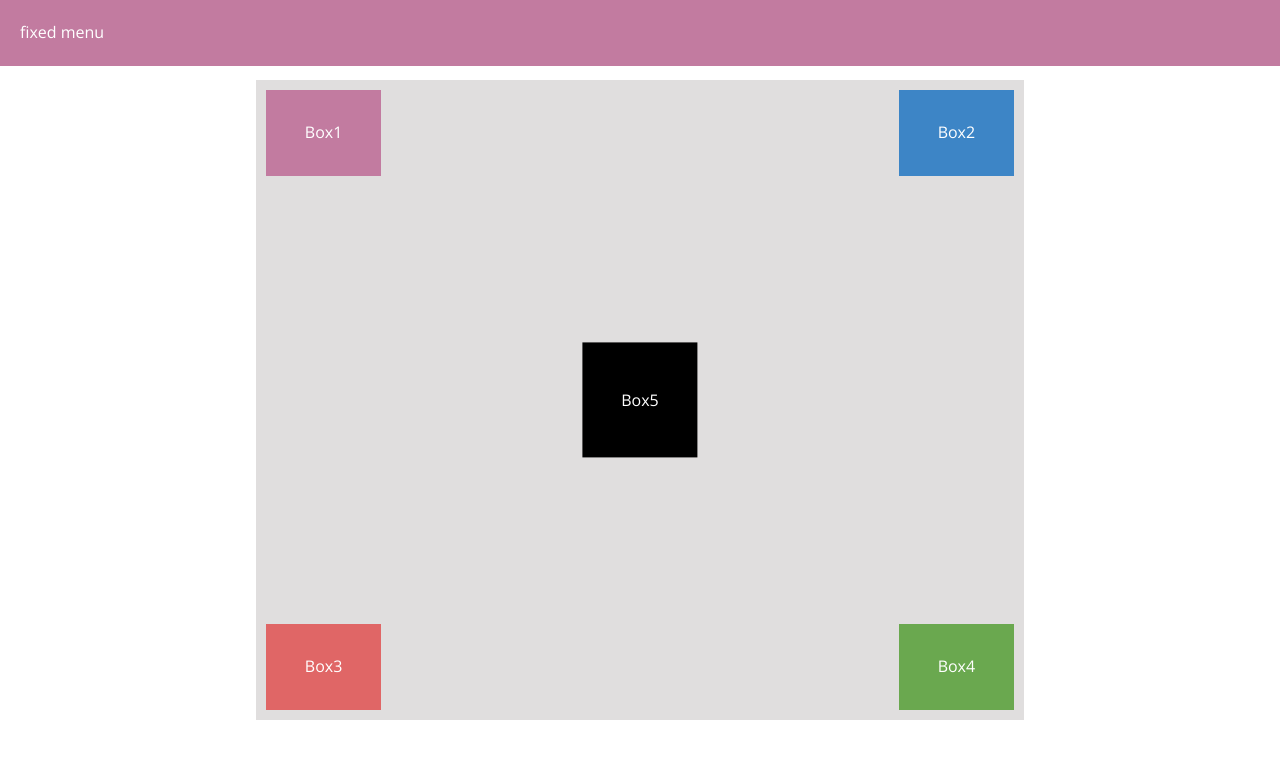
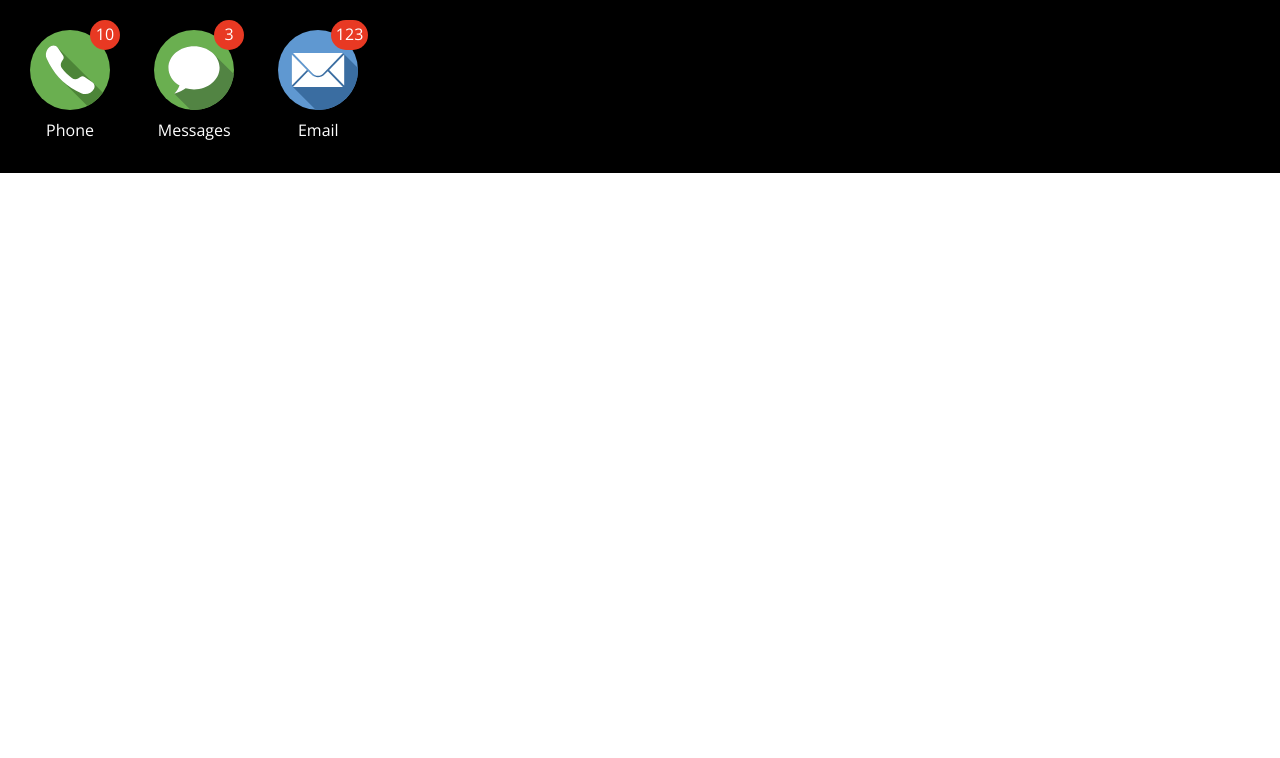
Before and after one commit to dashaposukh04/position, a plain HTML site: page index.html in a window 1280 px wide. Drawn offline with nearby package versions, Linux system fonts and the light colour scheme.

Commit message:
norm html from Kate

```diff
--- a/css/styles.css
+++ b/css/styles.css
@@ -88,3 +88,29 @@ right: 10px;
 	right: 0;
 
 }
+.apps{
+	background-color: #000;
+	padding: 10px;
+}
+.app{
+	width: 100px;
+
+	display: inline-block;
+	padding: 10px;
+	color: #fff;
+	text-align: center;
+	position: relative;
+	margin: 10px;
+}
+.app__count{
+	background-color: #e83923;
+	padding: 2px 5px;
+	border-radius: 20px;
+	min-width: 30px;
+	display: inline-block;
+	position: absolute;
+	right: 0;
+	top: 0;
+
+
+}
--- a/index.html
+++ b/index.html
@@ -5,20 +5,63 @@
 	<title>Document</title>
 	<link rel="stylesheet" href="css/styles.css">
 	<link rel="shortcut icon" href="favicon.ico">
+	<meta name="description" content="...">
 </head>
 <body>
-	<div class="parent">
+	<!--<div class="parent">
 		<div class="child child--purple">Box1</div>
 		<div class="child child--blue">Box2</div>
 		<div class="child child--red">Box3</div>
 		<div class="child child--green">Box4</div>
 		<div class="child child--black">
-			<div class="child__inner">Box5
+			<div class="child__inner">Box5</div>
+		</div>
+
+	</div>
+		<div class="menu">fixed menu</div>-->
+<div class="apps">
+			<div class="app app--calls">
+				<svg class="app__icon" xmlns="http://www.w3.org/2000/svg" xmlns:xlink="http://www.w3.org/1999/xlink" x="0px" y="0px" viewBox="0 0 512 512">
+					<circle style="fill:#6AAF50;" cx="256" cy="256" r="256"/>
+					<path style="fill:#4D8538;" d="M135.693,102.206l-0.008,0.004c-29.639,15.464-42.074,51.222-28.494,81.77 c19.547,43.975,45.793,84.198,77.468,119.423l23.939,23.939l159.073,159.073c39.82-19.335,73.863-48.69,98.876-84.783 l-58.697-58.697c-2.262-3.334-5.169-6.299-8.681-8.681L177.747,112.833C168.453,99.138,150.365,94.55,135.693,102.206z"/>
+					<path style="fill:#FFFFFF;" d="M349.593,300.614c-8.192-5.559-18.954-5.531-27.116,0.071l-11.752,8.066c-13.09,8.984-30.498,8.496-43.08-1.187c-11.858-9.127-23.176-18.913-33.924-29.283c-10.371-10.748-20.156-22.065-29.283-33.924c-9.684-12.581-10.171-29.989-1.187-43.08l8.066-11.752c5.601-8.162,5.63-18.924,0.071-27.116l-33.64-49.575c-9.293-13.694-27.381-18.282-42.054-10.627l-0.009,0.004c-29.639,15.464-42.074,51.222-28.494,81.77c19.547,43.975,45.793,84.198,77.468,119.423l23.939,23.939c35.226,31.674,75.449,57.921,119.423,77.468c30.549,13.58,66.306,1.145,81.77-28.494l0.004-0.009c7.655-14.672,3.068-32.761-10.627-42.054L349.593,300.614z"/>
+				</svg>
+				<span class="app__name">Phone</span>
+				<span class="app__count">10</span>
+			</div>
+			<div class="app app--messages">
+				<svg class="app__icon" xmlns="http://www.w3.org/2000/svg" xmlns:xlink="http://www.w3.org/1999/xlink" x="0px" y="0px" viewBox="0 0 511.998 511.998" >
+					<circle style="fill:#6AAF50;" cx="255.999" cy="255.997" r="255.997"/>
+					<path style="fill:#528443;" d="M256.002,103.744c-90.435,0-163.746,61.886-163.746,138.227c0,47.266,28.11,88.984,70.98,113.91
+						c-6.627,16.977-18.077,39.179-33.072,51.453l103.702,103.702c7.297,0.625,14.678,0.963,22.137,0.963
+						c132.492,0,241.474-100.651,254.659-229.662L378.16,149.837l-0.05,0.05C348.126,121.572,304.533,103.744,256.002,103.744z"/>
+					<path style="fill:#FFFFFF;" d="M256.002,103.744c-90.435,0-163.746,61.886-163.746,138.227c0,47.266,28.11,88.984,70.98,113.91
+						c-6.627,16.977-18.077,39.179-33.072,51.453c29.647-8.118,54.665-20.104,72.531-34.634c16.712,4.855,34.644,7.497,53.308,7.497
+						c90.435,0,163.746-61.886,163.746-138.227S346.437,103.744,256.002,103.744z"/>
+				</svg>
+				<span class="app__name">Messages</span>
+				<span class="app__count">3</span>
+			</div>
+			<div class="app app--emails">
+				<svg class="app__icon" xmlns="http://www.w3.org/2000/svg" xmlns:xlink="http://www.w3.org/1999/xlink" x="0px" y="0px" viewBox="0 0 512 512">
+					<circle style="fill:#5F98D1;" cx="256" cy="256" r="256"/>
+					<path style="fill:#3A6DA1;" d="M415.813,147.466H95.558l116.019,120.806l33.48,33.9c-18.216-4.164-19.343-6.759-27.415-13.349
+						c-4.234-3.457-12.414-12.852-24.838-25.54C154.023,223.682,88.217,156.484,88.217,156.484v198.822l8.265,8.265l-0.925,0.963
+						L242.68,511.657c4.412,0.226,8.852,0.343,13.32,0.343c141.385,0,256-114.615,256-256c0-4.246-0.11-8.466-0.313-12.661
+						L415.813,147.466z"/>
+					<g>
+						<polygon style="fill:#FFFFFF;" points="88.217,156.484 88.217,355.306 185.175,255.493 	"/>
+						<polygon style="fill:#FFFFFF;" points="423.783,156.484 423.783,355.306 327.307,255.895 	"/>
+						<path style="fill:#FFFFFF;" d="M95.558,147.466h320.255L289.948,278.524c-8.958,9.327-21.331,14.599-34.262,14.599
+							s-25.304-5.272-34.262-14.599L95.558,147.466z"/>
+						<path style="fill:#FFFFFF;" d="M297.209,285.496c-10.799,11.244-25.933,17.694-41.523,17.694c-15.589,0-30.724-6.448-41.522-17.693
+							l-21.349-22.23L95.558,364.534h320.255l-97.256-101.267L297.209,285.496z"/>
+							</g>
+				</svg>
+				<span class="app__name">Email</span>
+				<span class="app__count">123</span>
 			</div>
 		</div>
-	</div>
-	<div class="menu">fixed menu</div>
-
 
 </body>
 </html>
```
